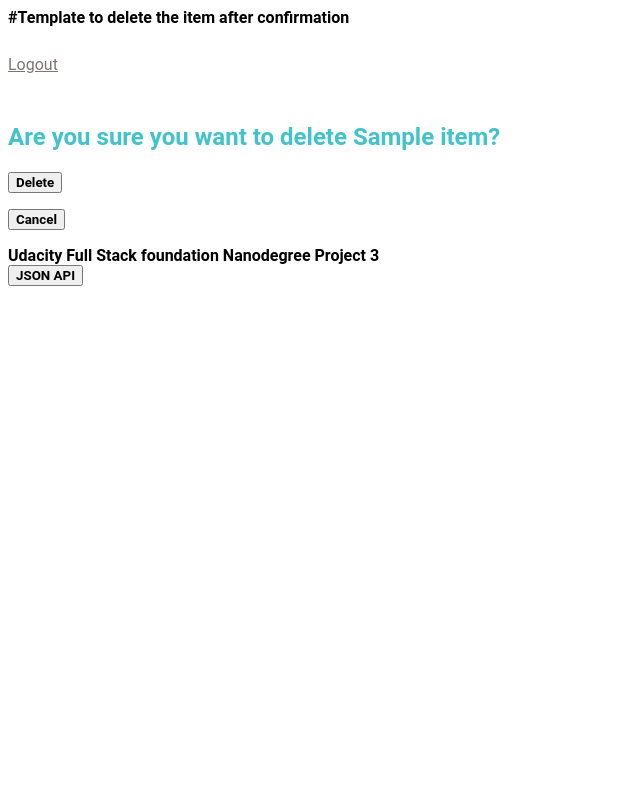
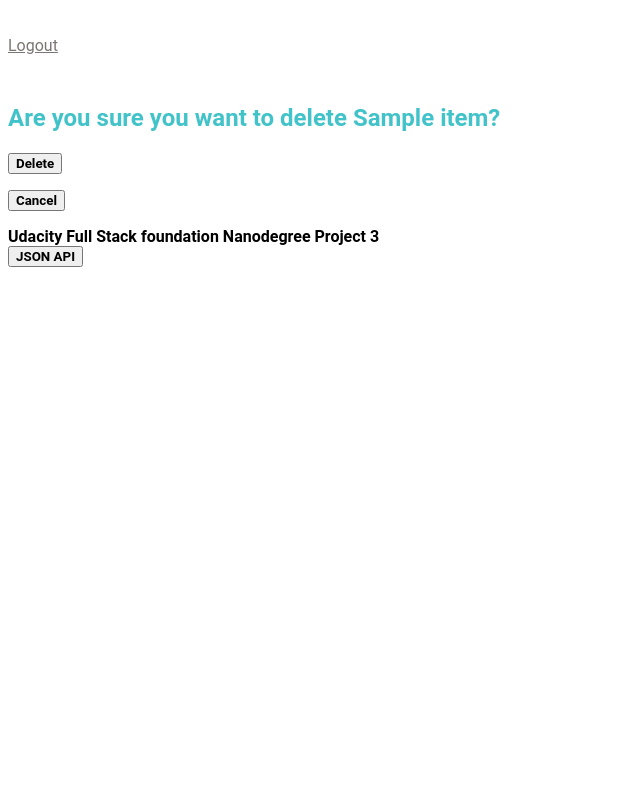
Before and after one commit to mahavasu/Item-Catalog, a Flask app: page /item/1/delete/ in a window 1280 px wide. Shown: the whole page, without its empty margins (0-640 px from the left). Run offline with Flask 2, Linux system fonts and the light colour scheme; the visitor is signed in with stand-in values (Sample User, id 1); tables that the repository leaves empty hold one stand-in row (values such as "Sample post").

Commit message:
Update deleteitem.html

```diff
--- a/templates/deleteitem.html
+++ b/templates/deleteitem.html
@@ -1,5 +1,3 @@
-#Template to delete the item after confirmation
-
 {% include 'header.html' %}
 	<div class="item">
 		<h2> Are you sure you want to delete {{item.name}}?</h2>
```
